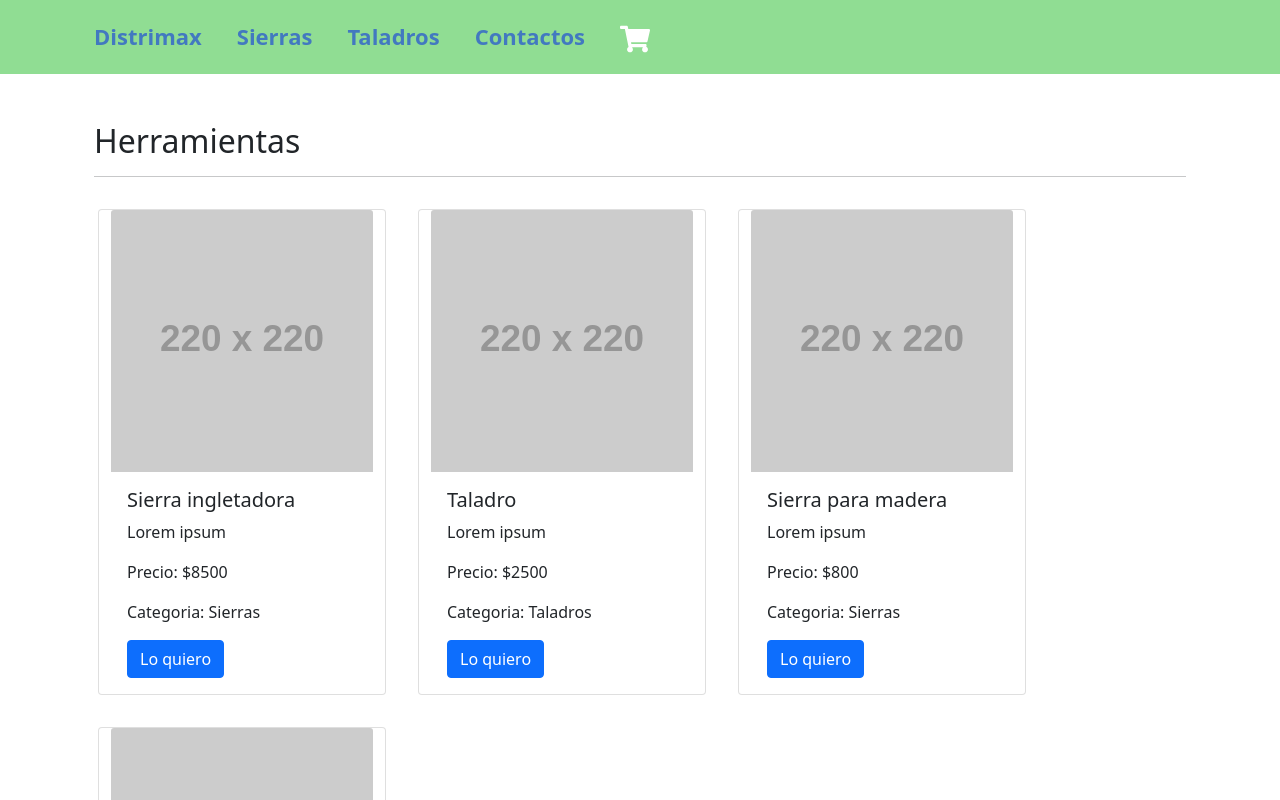
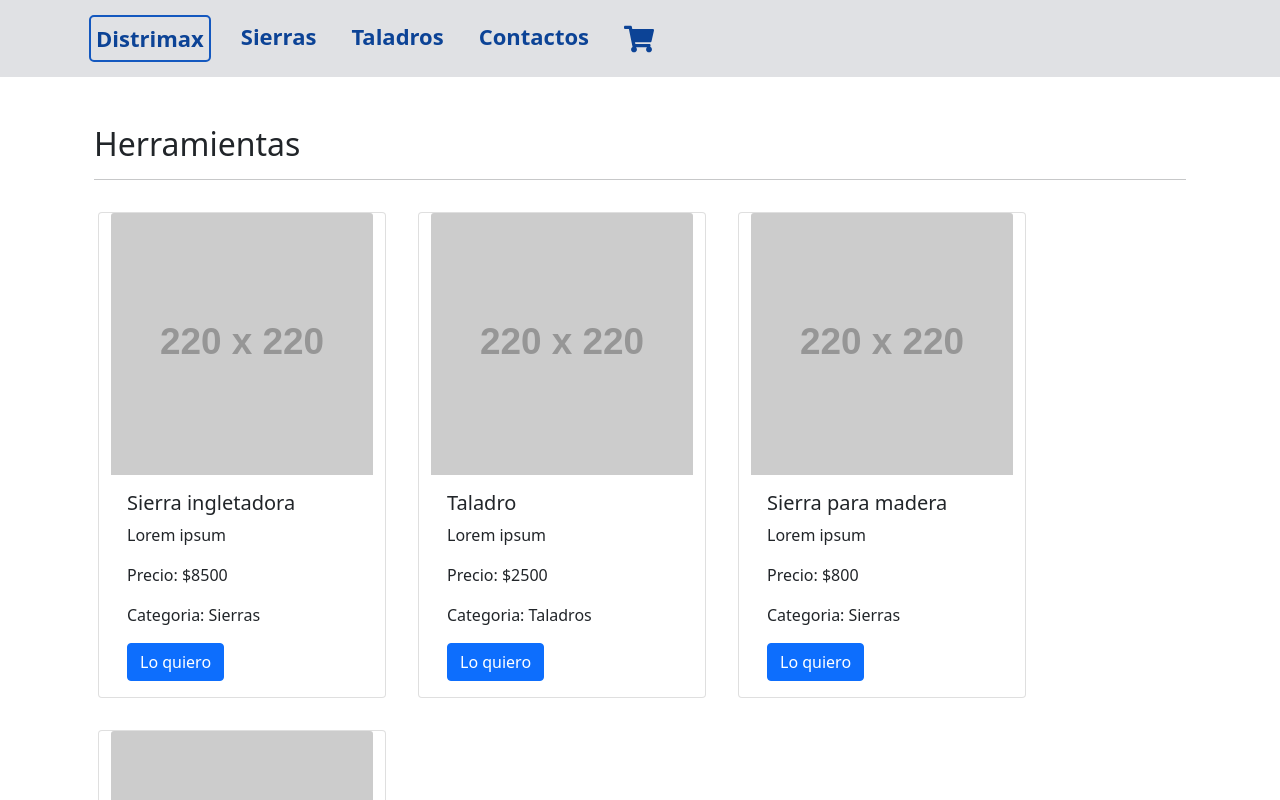
Before and after one commit to Diego-2021/Ecommerce_coder, a React (Create React App) app: page / in a window 1280 px wide. Shown: the top 800 px of the page. Built offline with nearby package versions, Linux system fonts and the light colour scheme.

Commit message:
·Armando paleta de colores

```diff
--- a/src/components/NavBar/NavBar.js
+++ b/src/components/NavBar/NavBar.js
@@ -1,3 +1,4 @@
+import React from 'react'
 import { Nav } from 'react-bootstrap';
 import { CartWidget } from './CartWidget';
 import { Link, NavLink } from 'react-router-dom'
--- a/src/components/NavBar/NavBar.scss
+++ b/src/components/NavBar/NavBar.scss
@@ -2,11 +2,13 @@
     display: flex;
     justify-content: space-between;
     align-items: center;
-    background-color: rgb(144, 221, 147);
+    background-color: rgba(208, 210, 214, 0.652);
     padding: 15px 5%;
     font-size: 30px;
+
+
     a {
-        color: rgb(66, 121, 192);
+        color: rgb(12, 67, 150);
         font-weight: 700;
         font-size: 22px;
         text-decoration: none;
@@ -16,7 +18,12 @@
 
 
         .widget {
-            color: white;
+            color: rgb(105, 150, 218) solid;
             font-size: 30px;
         }
+
+        .activeLink {
+            border: 2px rgb(20, 88, 191) solid;
+            border-radius: 5px;
+        }
     }
```
